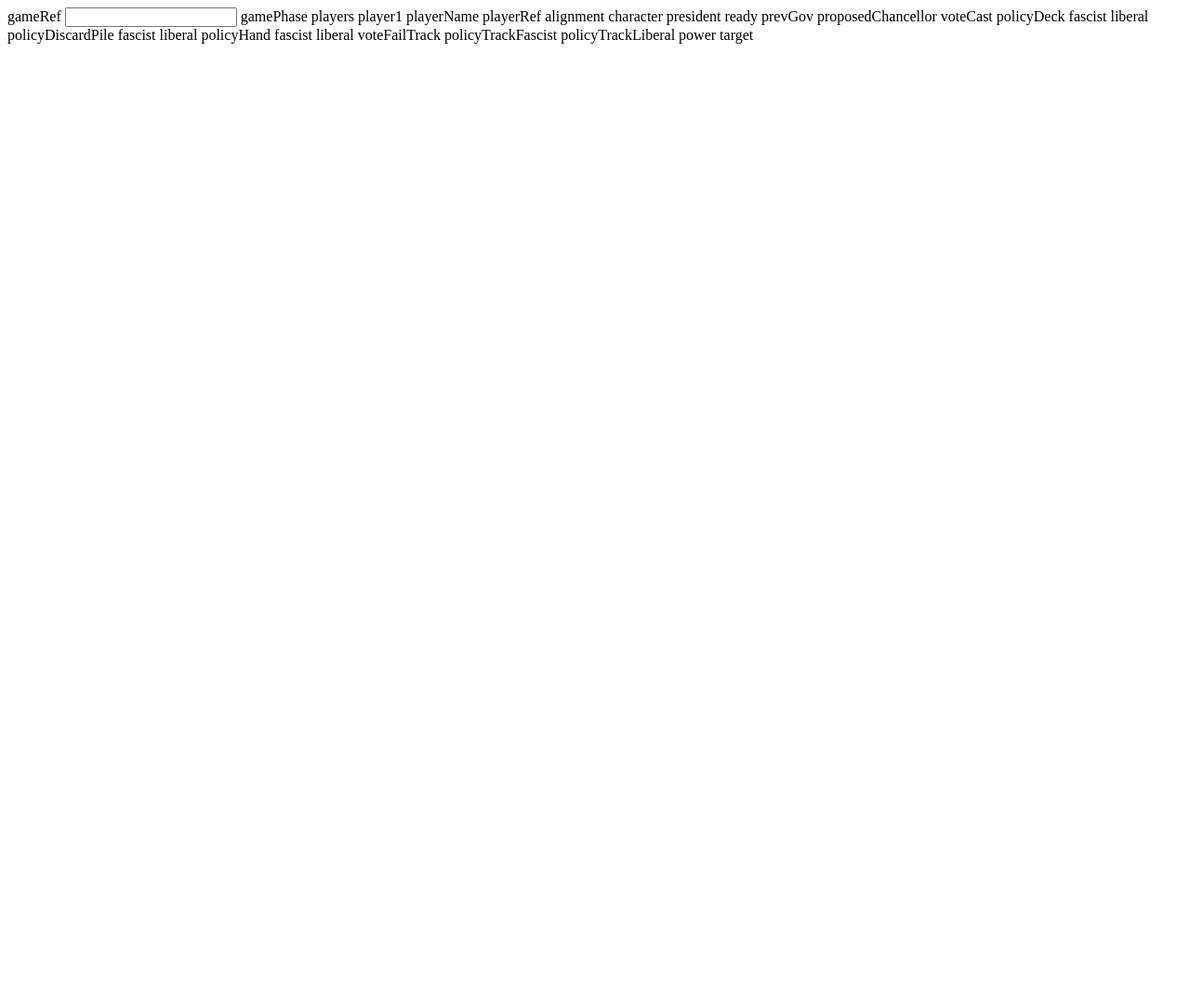
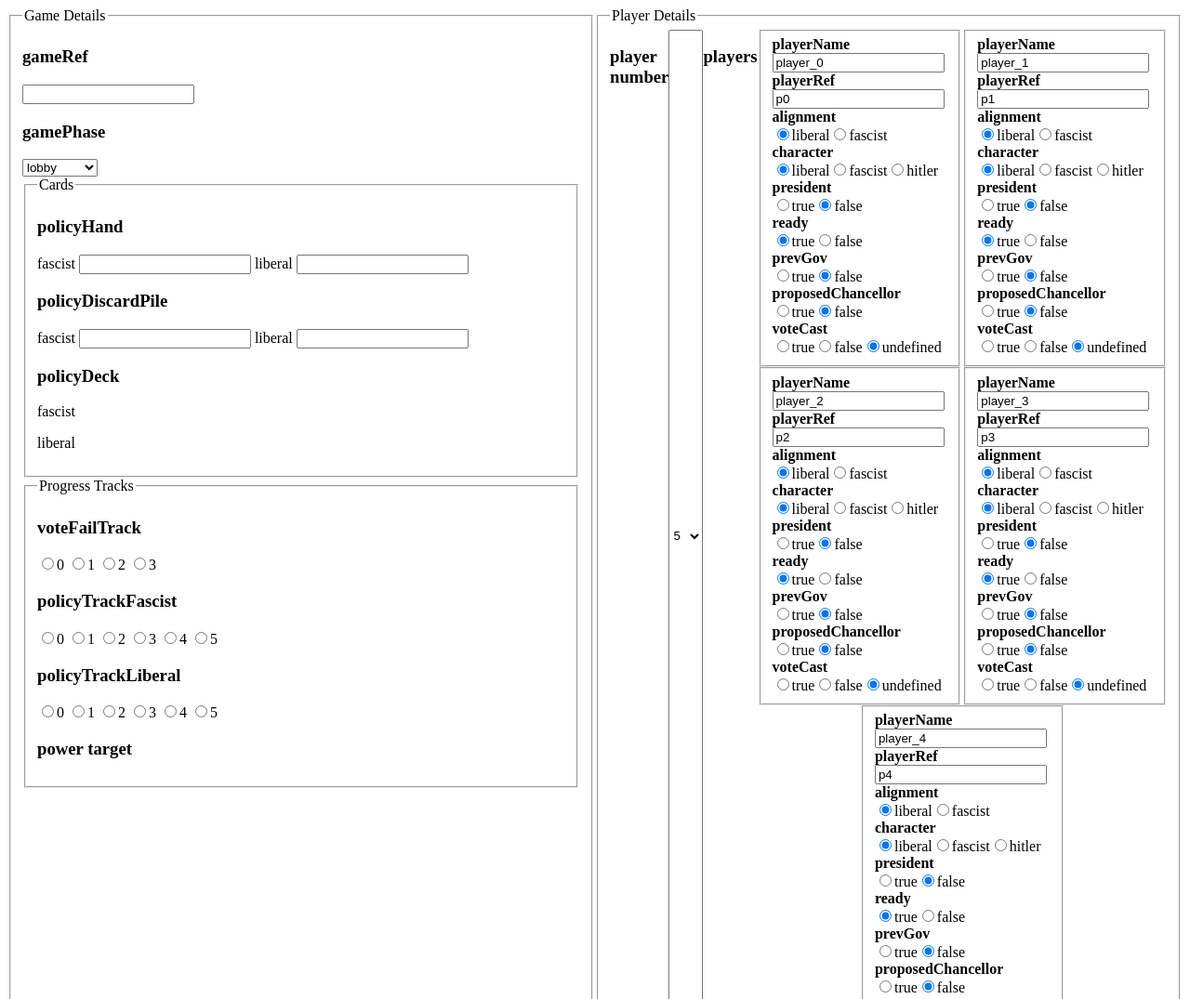
Before and after one commit to Marcamillian/WebSocketGameSessions, a website: page src/client/gameStateTool.html in a window 1280 px wide. Shown: the top 1075 px of the page at 93% size. Before the commit the page ends 800 px from the top, so only its background shows below. Drawn offline with Linux system fonts and the light colour scheme.

Commit message:
feat: Add form to define the gameState
Created a form to collect the game state to send to the client.
Sets a default player setting that can to speed up filling this in

```diff
--- a/src/client/gameStateTool.html
+++ b/src/client/gameStateTool.html
@@ -1,49 +1,145 @@
 <!DOCTYPE html>
 <html>
 <header>
+    <style>
+        /* FORM AREAS */
+        .state-form{
+            display:flex;
+            flex-wrap:wrap;
+        }
+        .game-details, .player-details{
+            width:calc( 50% - 32px);
+        }
 
+
+
+        /* PLAYER OPTION DISPLAY */
+        .all-player-options{
+            display:flex;
+            flex-wrap:wrap;
+            justify-content:center;
+        }
+        .player-details{
+            display:flex;
+        }
+        fieldset.player-options{
+            width:calc( 50% - 32px);
+        }
+        .player-options label{
+            font-weight: bold;
+        }
+        .player-options div label{
+            font-weight:normal;
+        }
+
+    </style>
 </header>
 
 <body>
-    <form>
-        <label> gameRef </label>
-        <input type=text>
+    <form class="state-form">
+        <fieldset class="game-details">
+            <legend> Game Details</legend>
+            <div>
+                <h3> gameRef </h3>
+                <input type=text>
+            </div>
 
-        <label>gamePhase</label>
+            <div>
+                <h3>gamePhase</h3>
+                <select>
+                    <option>lobby</option>
+                    <option>proposal</option>
+                    <option>election</option>
+                    <option>legislative</option>
+                    <option>power</option>
+                    <option>endgame</option>
+                </select>
+            </div>
 
-        <label>players</label>
+            <fieldset>
+                <legend>Cards</legend>
+                <div>
+                    <h3> policyHand</h3>
+                    <label> fascist</label>
+                    <input type="number">
+                    <label>liberal</label>
+                    <input type="number">
+                </div>
 
-        <label>player1</label>
-            <label> playerName</label>
-            <label> playerRef</label>
-            <label> alignment</label>
-            <label> character</label>
-            <label> president </label>
-            <label> ready</label>
-            <label> prevGov</label>
-            <label> proposedChancellor</label>
-            <label> voteCast</label>
+                <div>
+                    <h3> policyDiscardPile</h3>
+                    <label> fascist</label>
+                    <input type="number">
+                    <label>liberal</label>
+                    <input type="number">
+                </div>
 
-        <label>policyDeck</label>
-            <label>fascist</label>
-            <label>liberal</label>
+                <div>
+                    <h3>policyDeck</h3>
+                    <label>fascist</label>
+                    <p class="deck-contents fascist"></h3>
+                    <label>liberal</label>
+                    <p class="deck-contents liberal"></h3>
+                </div>
+            </fieldset>
 
-        <label> policyDiscardPile</label>
-            <label> fascist</label>
-            <lael> liberal</lael>
+            <fieldset>
+                <legend>Progress Tracks</legend>
+                <div>
+                    <h3> voteFailTrack</h3>
+                    <input type="radio" name="fail-track" value=0>0</input>
+                    <input type="radio" name="fail-track" value=1>1</input>
+                    <input type="radio" name="fail-track" value=2>2</input>
+                    <input type="radio" name="fail-track" value=3>3</input>
+                </div>
 
-        <label> policyHand</label>
-            <label> fascist</label>
-            <label>liberal</label>
 
-        <label> voteFailTrack</label>
+                <div>
+                    <h3> policyTrackFascist</h3>
+                    <input type="radio" name="policy-track-fascist" value=0>0
+                    <input type="radio" name="policy-track-fascist" value=1>1
+                    <input type="radio" name="policy-track-fascist" value=2>2
+                    <input type="radio" name="policy-track-fascist" value=3>3
+                    <input type="radio" name="policy-track-fascist" value=2>4
+                    <input type="radio" name="policy-track-fascist" value=3>5
+                </div>
 
-        <label> policyTrackFascist</label>
+                <div>
+                    <h3> policyTrackLiberal</h3>
+                    <input type="radio" name="policy-track-liberal" value=0>0</input>
+                    <input type="radio" name="policy-track-liberal" value=1>1</input>
+                    <input type="radio" name="policy-track-liberal" value=2>2</input>
+                    <input type="radio" name="policy-track-liberal" value=3>3</input>
+                    <input type="radio" name="policy-track-liberal" value=2>4</input>
+                    <input type="radio" name="policy-track-liberal" value=3>5</input>
+                </div>
 
-        <label> policyTrackLiberal</label>
+                <div>
+                    <h3> power target</h3>
+                </div>
+            </fieldset>
 
-        <label> power target</label>
+        </fieldset>
+
+        <fieldset class="player-details">
+            <legend> Player Details</legend>
+            <h3>player number</h3>
+            <select class="player-number">
+                <option value=5>5</option>
+                <option value=6>6</option>
+                <option value=7>7</option>
+                <option value=8>8</option>
+                <option value=9>9</option>
+                <option value=10>10</option>
+            </select>
+
+            <h3>players</h3>
+            <div class="all-player-options">
+            </div>
+        </fieldset>
 
     </form>
+
 </body>
+<script src="stateTool.js"></script>
 </html>
--- /dev/null
+++ b/src/client/stateTool.js
@@ -0,0 +1,163 @@
+/* DEFINE CONSTANTS */
+
+const allPlayerOptions = document.querySelector('.all-player-options');
+
+/* GENERATE HTML ELEMENTS */
+
+const genPlayerFormEl = (playerNumber)=>{
+    const playerContainer = document.createElement('fieldset');
+    playerContainer.classList.add('player-options')
+
+    playerContainer.appendChild(createLabel(`playerName`))
+    playerContainer.appendChild(createTextInput(`p${playerNumber}_player-name`));
+
+    playerContainer.appendChild(createLabel('playerRef'));
+    playerContainer.appendChild(createTextInput(`p${playerNumber}_player-ref`));
+
+    playerContainer.appendChild(createLabel('alignment'));
+    playerContainer.appendChild(createRadiogroup(`p${playerNumber}_alignment`, ['liberal', 'fascist'], 'liberal'))
+
+    playerContainer.appendChild(createLabel('character'))
+    playerContainer.appendChild(createRadiogroup(`p${playerNumber}_character`, ['liberal', 'fascist', 'hitler'],'liberal'))
+
+    playerContainer.appendChild(createLabel('president'));
+    playerContainer.appendChild(createRadiogroup(`p${playerNumber}_president`, ['true','false'],'false'));
+
+    playerContainer.appendChild(createLabel('ready'))
+    playerContainer.appendChild(createRadiogroup(`p${playerNumber}_ready`, ['true', 'false'],'true'));
+
+    playerContainer.appendChild(createLabel('prevGov'));
+    playerContainer.appendChild(createRadiogroup(`p${playerNumber}_prev-gov`, ['true', 'false'],'false'));
+
+    playerContainer.appendChild(createLabel('proposedChancellor'));
+    playerContainer.appendChild(createRadiogroup(`p${playerNumber}_proposed-chancellor`, ['true', 'false'],'false'))
+
+    playerContainer.appendChild(createLabel('voteCast'));
+    playerContainer.appendChild(createRadiogroup(`p${playerNumber}_vote-cast`, ['true', 'false', 'undefined'],'undefined'));
+
+    return playerContainer;
+}
+
+const createLabel = (labelName = "SomeName")=>{
+    const label = document.createElement('label')
+    label.innerText = labelName;
+    return label;
+}
+
+const createTextInput = (labelName = "SomeName")=>{
+    const inputBox = document.createElement('input')
+    inputBox.setAttribute('type', 'input')
+    inputBox.setAttribute('name',  labelName)
+    inputBox.classList.add(labelName)
+    return inputBox
+}
+
+const createDropDown = (labelName = "SomeName", options = ["someString"])=>{
+    const dropDown = document.createElement('select');
+    dropDown.classList.add(labelName);
+
+    options.forEach((option)=>{
+        const optionEl = document.createElement('option')
+        optionEl.classList.add(option);
+        optionEl.innerText = option;
+        optionEl.value = option;
+        dropDown.appendChild(optionEl)
+    })
+
+    return dropDown;
+}
+
+const createRadiogroup = (labelName, options = [], checkedValue)=>{
+    const container = document.createElement('div');
+
+    options.forEach((option)=>{
+        const button = document.createElement('input');
+        const label = document.createElement('label')
+        button.setAttribute('type', 'radio');
+        button.setAttribute('name', labelName);
+        button.setAttribute('value', option)
+        // TODO: this is not setting the radiobutton as checked
+          // because they have the same name - only the last is set
+
+        label.innerText = option;
+
+        container.appendChild(button)
+        container.appendChild(label)
+    })
+
+    return container;
+}
+
+const emptyElement = (el)=>{
+    while (el.children.length > 0){
+        el.children[0].remove();
+    }
+    return el;
+}
+
+/* CHANGING AND RETRIEVING FORM VALUES */
+
+const retrievePlayerSetting = (playerNumber = 0, optionName)=>{
+    const playerOptionEl = document.querySelectorAll('.player-options')[playerNumber]
+
+    return playerOptionEl.querySelector(`input[name=p${playerNumber}_${optionName}]:checked`).value
+}
+
+const setPlayerDefault = (playerHtml,options={}, playerNumber=0)=>{
+
+  const optionDefault =  {
+    alignment : {value:'liberal', formName:'alignment'},
+    character :{value:'liberal', formName:'character'},
+    president : {value:'false', formName:'president'},
+    ready : {value:'true', formName:'ready'},
+    prevGov : {value:'false', formName:'prev-gov'},
+    proposedChancellor : {value:'false', formName:'proposed-chancellor'},
+    voteCast : {value:'undefined', formName:'vote-cast'}
+  }
+
+  playerHtml.querySelector(`input[name=p${playerNumber}_player-name]`).value = `player_${playerNumber}`;
+  playerHtml.querySelector(`input[name=p${playerNumber}_player-ref]`).value = `p${playerNumber}`;
+
+  Object.keys(optionDefault).forEach((optionName)=>{
+    // let provided options override default if included
+    options[optionName] = (options[optionName] == undefined) ? optionDefault[optionName].value : options[optionName];
+    // set the value of the radio button
+    setPlayerSetting(playerHtml, `p${playerNumber}_${optionDefault[optionName].formName}`, options[optionName])
+  })
+
+  return options
+}
+
+const setPlayerSetting = (playerHtml, formName, value )=>{
+  return playerHtml.querySelector(`input[name=${formName}][value=${value}]`).checked = true;
+}
+
+const setAllPlayersDefault = ()=>{
+    // querySelectorAll returns a non-live version of the thing
+    document.querySelectorAll('.all-player-options .player-options').forEach((playerHtml, index)=>{
+        setPlayerDefault(playerHtml, undefined, index);
+    })
+    return true;
+}
+
+/* ==== SET UP EVENT LISTENERS */
+
+document.querySelector('.player-number').addEventListener('change',(event)=>{
+    emptyElement(allPlayerOptions);
+    let playerNumber = document.querySelector('.player-number').value;
+
+    for(var i = 0; i< playerNumber; i++){
+        allPlayerOptions.appendChild(genPlayerFormEl(i));
+        let playerHtml = document.querySelectorAll('.all-player-options .player-options')[i]
+    }
+
+    setAllPlayersDefault();
+})
+
+/* INIT IMPLEMENTATION DETAILS */
+
+// set the 5 players initially
+for(var i=0; i<5; i++){
+    allPlayerOptions.appendChild(genPlayerFormEl(i));
+}
+setAllPlayersDefault();
```
